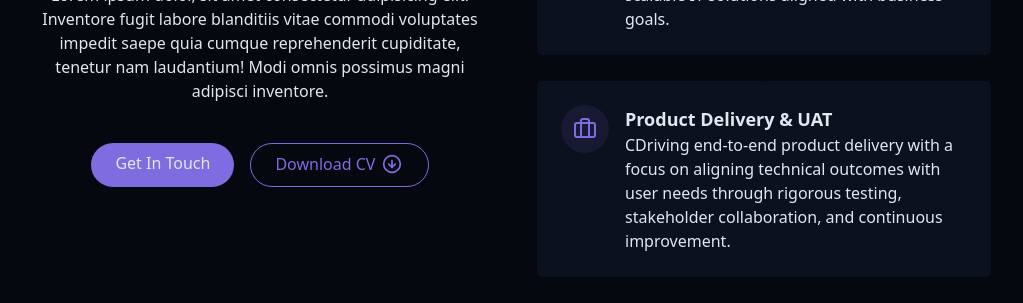
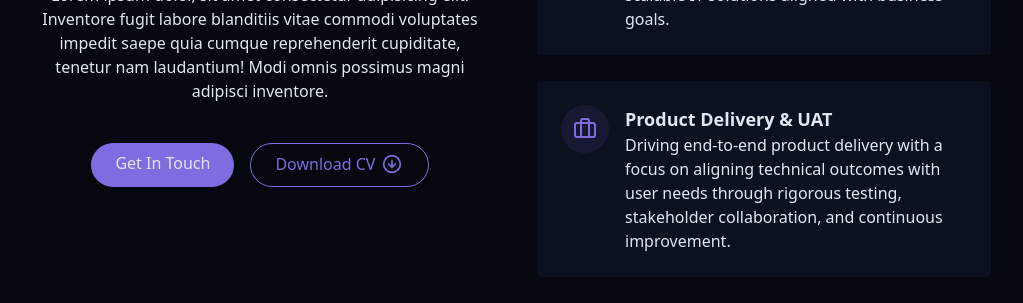
Before and after one commit to C-Damian/portfolio, a React (Vite) app: page / in a window 1280 px wide. Shown: the part 1300-1603 px from the top of the page, without its empty margins (128-1151 px from the left). Built offline with nearby package versions, Linux system fonts and the light colour scheme.

Commit message:
Corrected wording

```diff
--- a/src/components/AboutSection.jsx
+++ b/src/components/AboutSection.jsx
@@ -63,7 +63,7 @@ export const AboutSection = () => {
                 <h4 className="font-semibold text-lg">
                 Product Delivery & UAT</h4>
                 <p className="text-muted-foreground">
-                  CDriving end-to-end product delivery with a focus on aligning technical outcomes with user needs through rigorous testing, stakeholder collaboration, and continuous improvement.
+                  Driving end-to-end product delivery with a focus on aligning technical outcomes with user needs through rigorous testing, stakeholder collaboration, and continuous improvement.
                 </p>
               </div>
             </div>
```
